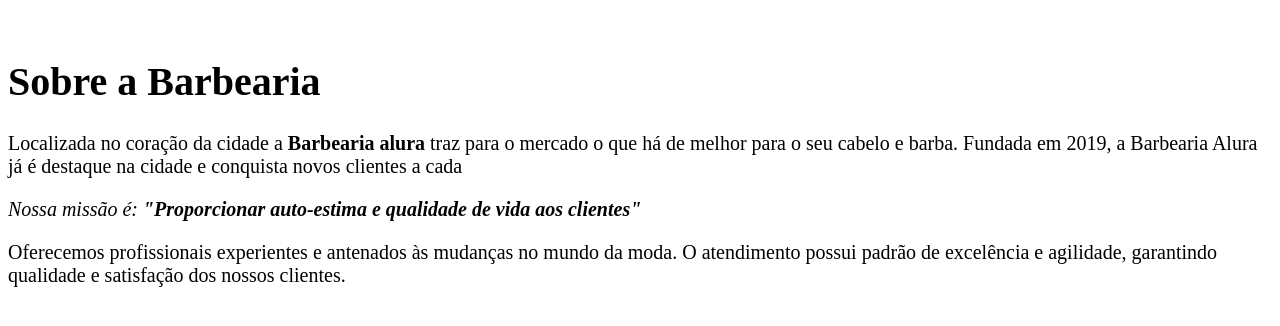
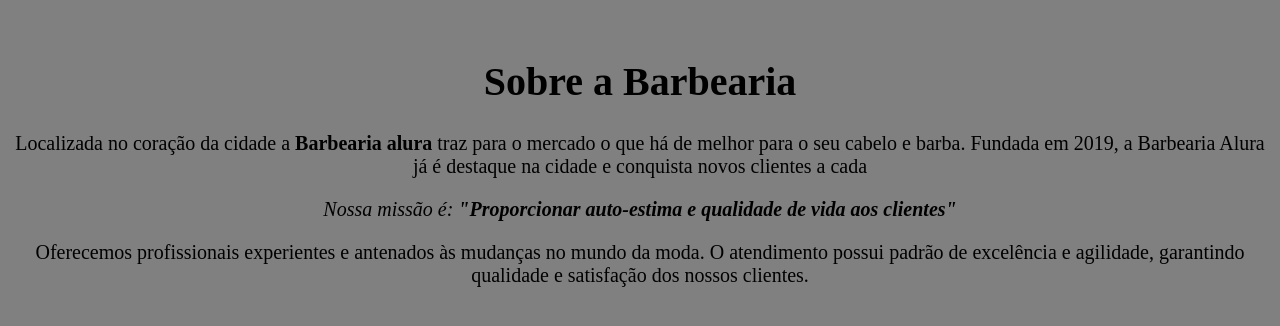
Before and after one commit to ichigogold/Barbearia-alura2, a plain HTML site: page index.html in a window 1280 px wide. Drawn offline with Linux system fonts and the light colour scheme.

Commit message:
Update style.css

```diff
--- a/style.css
+++ b/style.css
@@ -1,4 +1,3 @@
-body{ font-size: 20px;}
-
-
-.titulo{align-items: center;}
+body{font-size: 20px;
+    text-align: center;
+    background-color:gray;}
```
